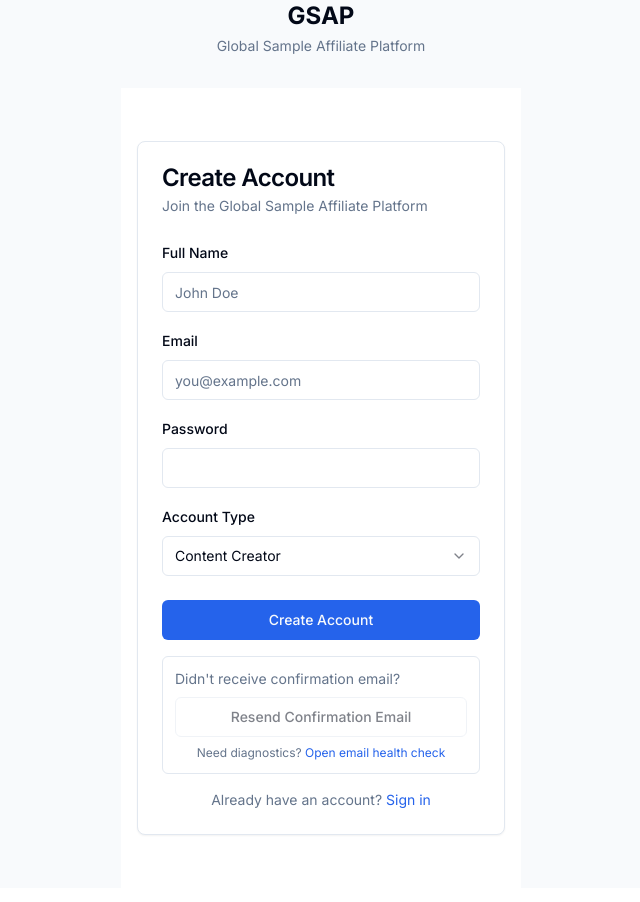
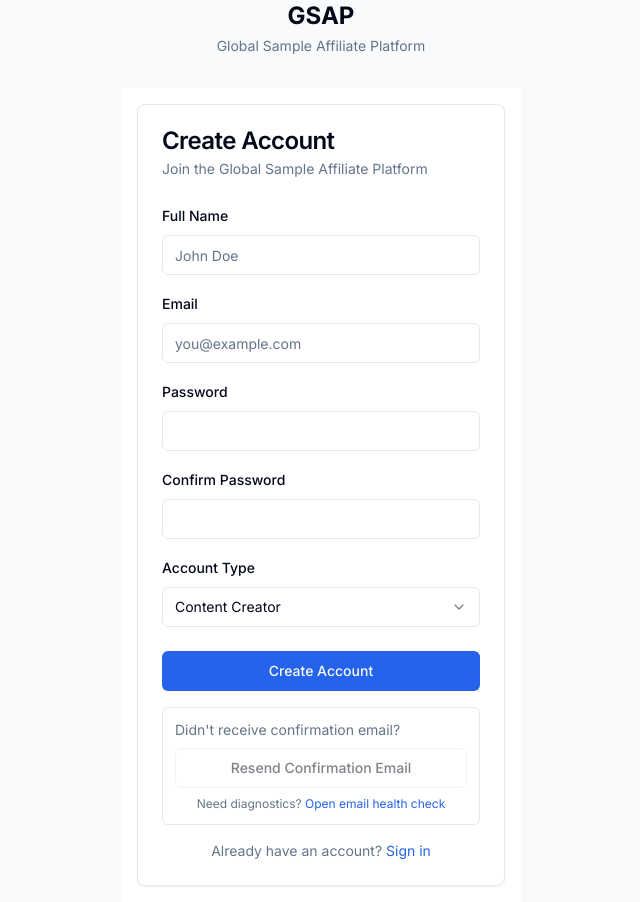
Before and after one commit to caleblin6194-lang/GlobalSampleAffiliatePlatform, a Next.js app: page /register in a window 1280 px wide. Shown: the whole page, without its empty margins (319-959 px from the left). Built offline with nearby package versions, Linux system fonts and the light colour scheme.

Commit message:
feat(auth): require confirm password on registration

```diff
--- a/src/app/(auth)/register/page.tsx
+++ b/src/app/(auth)/register/page.tsx
@@ -28,6 +28,7 @@ export default function RegisterPage() {
   const router = useRouter();
   const [email, setEmail] = useState('');
   const [password, setPassword] = useState('');
+  const [confirmPassword, setConfirmPassword] = useState('');
   const [fullName, setFullName] = useState('');
   const [role, setRole] = useState<Role>('creator');
   const [error, setError] = useState('');
@@ -38,7 +39,12 @@ export default function RegisterPage() {
   const [loading, setLoading] = useState(false);
 
   const signUpWithFallback = useCallback(
-    async (emailValue: string, passwordValue: string, nameValue: string) => {
+    async (
+      emailValue: string,
+      passwordValue: string,
+      confirmPasswordValue: string,
+      nameValue: string
+    ) => {
       try {
         const response = await fetch('/api/auth/register', {
           method: 'POST',
@@ -48,6 +54,7 @@ export default function RegisterPage() {
           body: JSON.stringify({
             email: emailValue,
             password: passwordValue,
+            confirmPassword: confirmPasswordValue,
             fullName: nameValue,
             role,
           }),
@@ -104,12 +111,19 @@ export default function RegisterPage() {
     setError('');
     setSuccess(false);
     setResendMessage('');
+
+    if (password !== confirmPassword) {
+      setError('Passwords do not match. Please enter the same password twice.');
+      return;
+    }
+
     setLoading(true);
 
     try {
       const { data, error: signUpError } = await signUpWithFallback(
         email,
         password,
+        confirmPassword,
         fullName
       );
 
@@ -156,7 +170,7 @@ export default function RegisterPage() {
       setError(err.message || 'An unexpected error occurred. Please try again.');
       setLoading(false);
     }
-  }, [email, password, fullName, router, signUpWithFallback]);
+  }, [confirmPassword, email, password, fullName, router, signUpWithFallback]);
 
   const handleResendConfirmation = useCallback(async () => {
     if (!email) return;
@@ -273,6 +287,17 @@ export default function RegisterPage() {
                 />
               </div>
               <div className="space-y-2">
+                <Label htmlFor="confirmPassword">Confirm Password</Label>
+                <Input
+                  id="confirmPassword"
+                  type="password"
+                  value={confirmPassword}
+                  onChange={(e) => setConfirmPassword(e.target.value)}
+                  required
+                  minLength={6}
+                />
+              </div>
+              <div className="space-y-2">
                 <Label htmlFor="role">Account Type</Label>
                 <Select value={role} onValueChange={(val) => setRole(val as Role)}>
                   <SelectTrigger>
--- a/src/app/api/auth/register/route.ts
+++ b/src/app/api/auth/register/route.ts
@@ -8,6 +8,7 @@ const VALID_ROLES = new Set(['creator', 'merchant', 'vendor', 'buyer']);
 type RegisterBody = {
   email?: unknown;
   password?: unknown;
+  confirmPassword?: unknown;
   fullName?: unknown;
   role?: unknown;
 };
@@ -121,12 +122,20 @@ export async function POST(request: Request) {
     const body = (await request.json()) as RegisterBody;
     const email = sanitizeText(body.email).toLowerCase();
     const password = sanitizeText(body.password);
+    const confirmPassword = sanitizeText(body.confirmPassword);
     const fullName = sanitizeText(body.fullName);
     const role = sanitizeRole(body.role);
 
     if (!email || !password) {
       return NextResponse.json(
         { ok: false, message: 'Email and password are required.' },
+        { status: 400 }
+      );
+    }
+
+    if (confirmPassword && password !== confirmPassword) {
+      return NextResponse.json(
+        { ok: false, message: 'Passwords do not match. Please enter the same password twice.' },
         { status: 400 }
       );
     }
```
